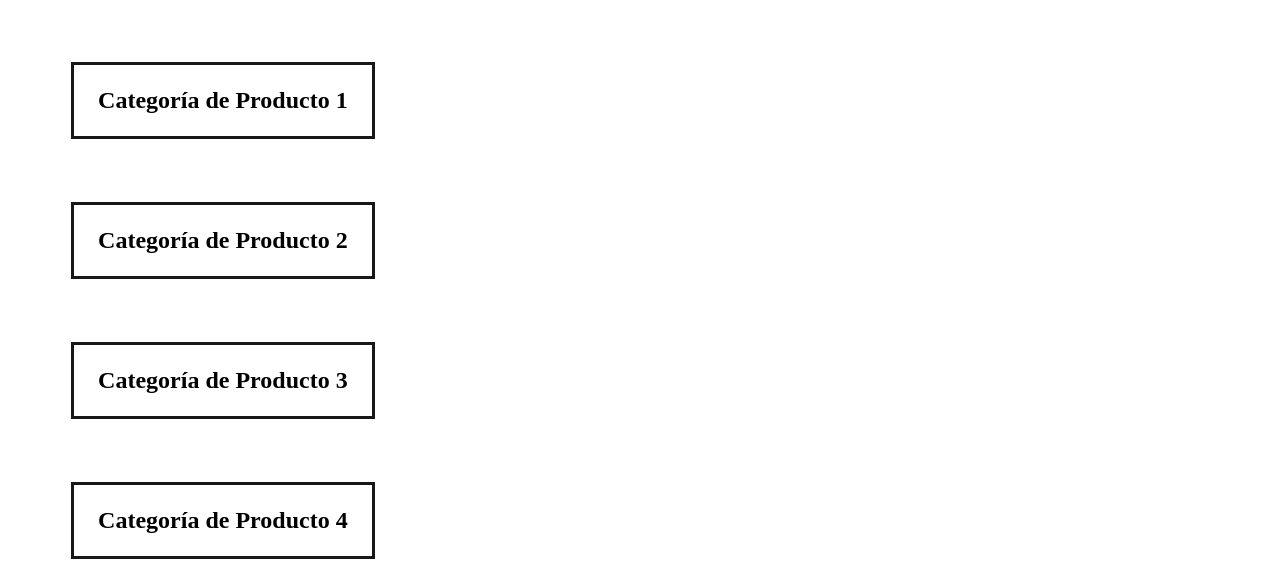
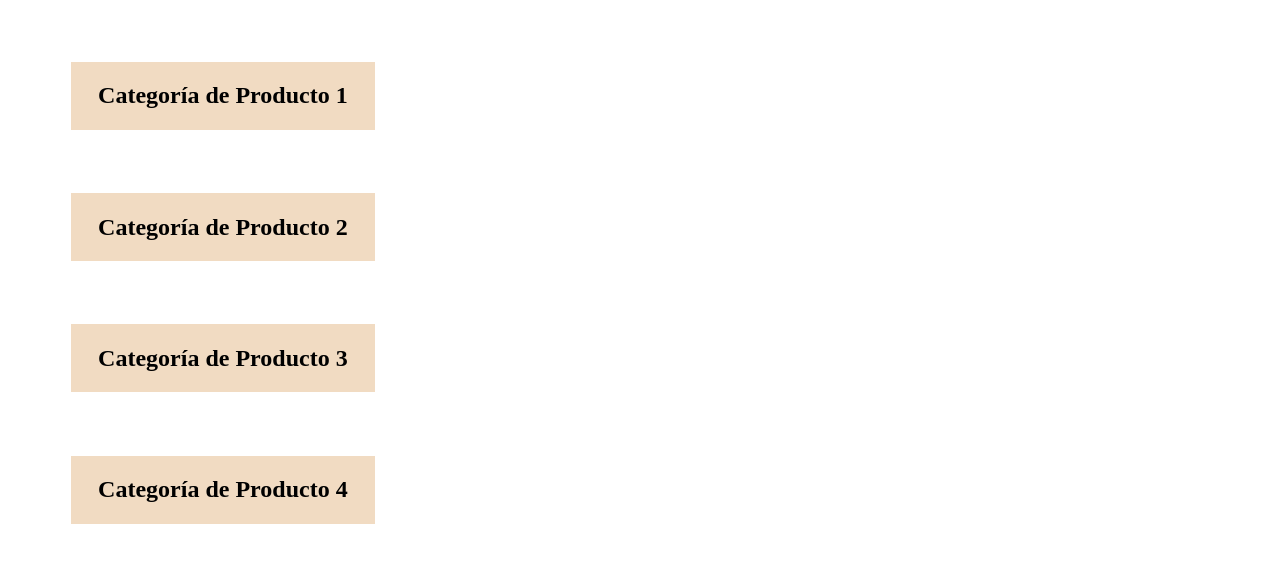
Before and after one commit to VictorRubinho/Proyecto-Pagina-Web-1, a plain HTML site: page TiendaOnline.html in a window 1280 px wide. Shown: the part 208-792 px from the top of the page. Drawn offline with Linux system fonts and the light colour scheme.

Commit message:
22/01/22

```diff
--- a/CSS/style.css
+++ b/CSS/style.css
@@ -73,10 +73,10 @@ header .icono-redes {
 .foto-nuestro-trabajo {
     font-size: 100%;
     width: 24%;
-    border: 3px solid #181818;
     text-align: center;
-    padding: 0.16%;
+    padding: 0.05%;
     margin: 5%;
+    background-color: rgb(241, 219, 194);
 
 }
 
```
Also changed, not shown: Blog.html (+1 -1 lines), CSS/BarlowSemiCondensed-Black.ttf (added).
